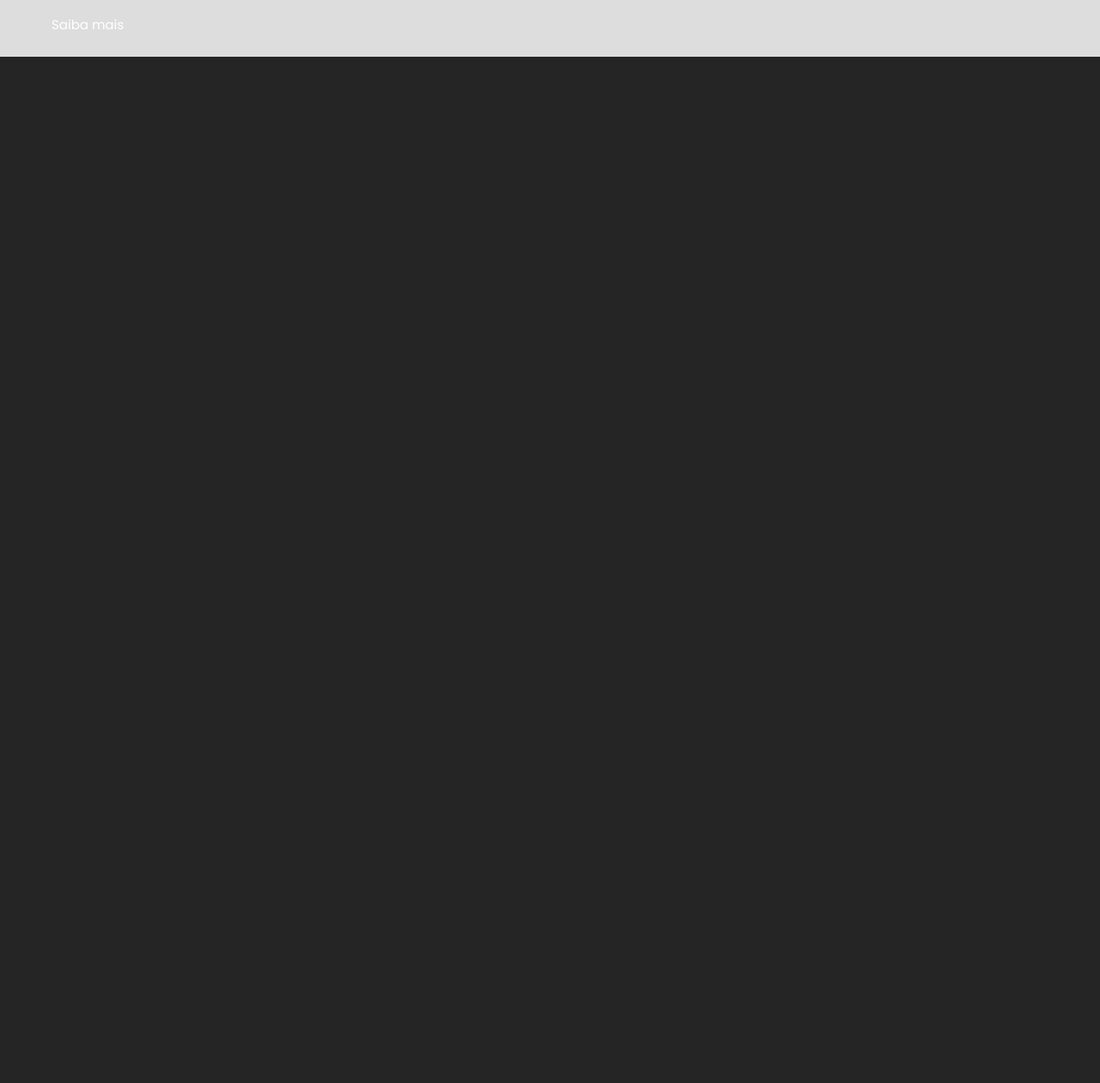
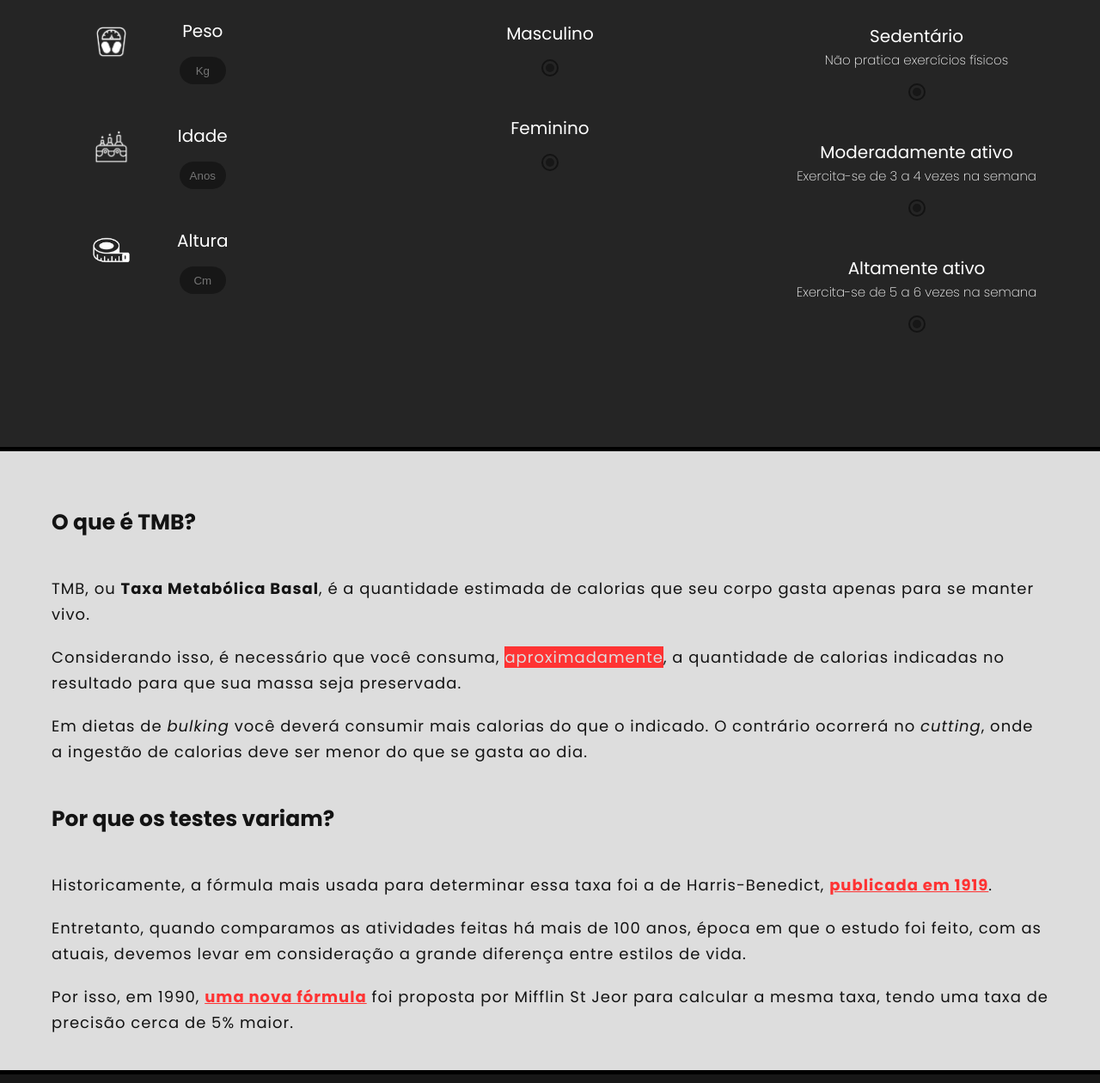
Before and after one commit to RafiMota/Projeto---Taxa-met.-Basal, a plain HTML site: page index.html in a window 1280 px wide. Shown: the part 319-1579 px from the top of the page at 86% size. Before the commit the page ends 800 px from the top, so only its background shows below. Drawn offline with Linux system fonts and the light colour scheme.

Commit message:
Arquivo anterior errado

```diff
--- a/index.html
+++ b/index.html
@@ -1,40 +1,192 @@
 <!DOCTYPE html>
 <html lang="en">
-
 	<head>
 		<meta charset="UTF-8" />
 		<meta http-equiv="X-UA-Compatible" content="IE=edge" />
 		<meta name="viewport" content="width=device-width, initial-scale=1.0" />
-	<title>Belle Fortitudine</title>
+		<title>Cálculo de Metabolismo Basal</title>
 		<link rel="stylesheet" href="CSS/reset.css" />
 		<link rel="stylesheet" href="CSS/style.css" />
 		<link rel="preconnect" href="https://fonts.googleapis.com" />
 		<link rel="preconnect" href="https://fonts.gstatic.com" crossorigin />
 		<link
 			href="https://fonts.googleapis.com/css2?family=Poppins:ital,wght@0,200;0,400;0,700;0,900;1,200;1,400;1,700;1,900&display=swap"
-		rel="stylesheet" />
+			rel="stylesheet"
+		/>
 		<link rel="icon" type="image/x-icon" href="assets/logo site.png" />
-	<script src="https://kit.fontawesome.com/31f7226351.js" crossorigin="anonymous"></script>
 	</head>
 
 	<body>
 		<header>
-		<a href="#"><span id="fortitudine">Belle Fortitudine</span></a>
-		<nav>
-			<li><a href="#a_cidade">A Cidade</a></li>
-			<li><a href="#contato">Contato</a></li>
-			<li><a href="#galeria">Galeria</a></li>
-			<li><a href="#visitar">Visitar</a></li>
-		</nav>
+			<h1>Calculadora de TMB</h1>
+			<h2>Um projeto do <span class="gradient"> Rafí.</span></h2>
 		</header>
 
-	<section class="hero">
-		<h1>Conheça o paraíso alencarino</h1>
-		<h3>"Gastronomia, cultura e diversão."</h3>
-		<a class="btn" href="">Saiba mais</a>
+		<hr class="divider_dark" />
+
+		<main>
+			<form action="main.js" method="post">
+				<div class="coluna" id="coluna1">
+					<h3><span class="bold">1°</span> Informe suas medidas</h3>
+					<span><img src="assets/peso - tema escuro.png" alt="" /></span>
+					<label>Peso</label>
+					<input
+						id="peso"
+						type="number"
+						placeholder="Kg"
+						onblur="attVal()"
+						min="1"
+						max="597"
+					/>
+					<span><img src="assets/idade - tema escuro.png" alt="" /></span>
+					<label>Idade</label>
+					<input
+						id="idade"
+						type="number"
+						placeholder="Anos"
+						onblur="attVal()"
+						min="1"
+						max="122"
+					/>
+					<span><img src="assets/altura - tema escuro.png" alt="" /></span>
+					<label>Altura</label>
+					<input
+						id="altura"
+						type="number"
+						placeholder="Cm"
+						onblur="attVal()"
+						min="1"
+						max="251"
+					/>
+				</div>
+
+				<hr class="divider_dark_mobile" />
+
+				<div class="coluna" id="coluna2">
+					<h3><span class="bold">2°</span> Informe seu gênero</h3>
+
+					<label>Masculino</label>
+					<input
+						type="radio"
+						class="radio_input"
+						name="genero"
+						value="masculino"
+						maxlength="3"
+						onclick="attVal()"
+					/>
+					<label>Feminino</label>
+					<input
+						type="radio"
+						class="radio_input"
+						name="genero"
+						value="feminino"
+						maxlength="3"
+						onclick="attVal()"
+					/>
+				</div>
+
+				<hr class="divider_dark_mobile" />
+
+				<div class="coluna" id="coluna3">
+					<h3><span class="bold">3°</span> Informe seu nível de atividade</h3>
+					<label>Sedentário</label>
+					<p>Não pratica exercícios físicos</p>
+					<input
+						type="radio"
+						class="radio_input"
+						name="atividade"
+						value="1.1"
+						maxlength="3"
+						onclick="attVal()"
+					/>
+					<label>Moderadamente ativo</label>
+					<p>Exercita-se de 3 a 4 vezes na semana</p>
+					<input
+						type="radio"
+						class="radio_input"
+						name="atividade"
+						value="1.4"
+						maxlength="3"
+						onclick="attVal()"
+					/>
+					<label>Altamente ativo</label>
+					<p>Exercita-se de 5 a 6 vezes na semana</p>
+					<input
+						type="radio"
+						class="radio_input"
+						name="atividade"
+						value="1.6"
+						maxlength="3"
+						onclick="attVal()"
+					/>
+				</div>
+
+				<hr class="divider_dark_mobile" />
+			</form>
+			<p id="resultadohidden">.</p>
+			<!-- <p id="resultado"><p id="num_resultado" class="marcatexto"></p></p> -->
+			<p id="resultado"></p>
+			<span id="num_resultado" class="marcatexto"></span>
+		</main>
+
+		<hr class="divider_dark" />
+
+		<section>
+			<h2>O que é TMB?</h2>
+			<p>
+				TMB, ou <span class="bold"> Taxa Metabólica Basal</span>, é a quantidade
+				estimada de calorias que seu corpo gasta apenas para se manter vivo.
+			</p>
+			<p>
+				Considerando isso, é necessário que você consuma,
+				<span class="marcatexto">aproximadamente</span>, a quantidade de calorias
+				indicadas no resultado para que sua massa seja preservada.
+			</p>
+			<p>
+				Em dietas de <span class="italic">bulking</span> você deverá consumir mais
+				calorias do que o indicado. O contrário ocorrerá no
+				<span class="italic">cutting</span>, onde a ingestão de calorias deve ser
+				menor do que se gasta ao dia.
+			</p>
+
+			<h2>Por que os testes variam?</h2>
+			<p>
+				Historicamente, a fórmula mais usada para determinar essa taxa foi a de
+				Harris-Benedict,
+				<a href="https://www.ncbi.nlm.nih.gov/pmc/articles/PMC1091498/"
+					>publicada em 1919</a
+				>.
+			</p>
+			<p>
+				Entretanto, quando comparamos as atividades feitas há mais de 100 anos,
+				época em que o estudo foi feito, com as atuais, devemos levar em
+				consideração a grande diferença entre estilos de vida.
+			</p>
+			<p>
+				Por isso, em 1990, <a href="https://academic.oup.com/ajcn/article-abstract/51/2/241/4695104?redirectedFrom=fulltext&login=false">uma nova fórmula</a> foi proposta por Mifflin St Jeor para calcular a mesma taxa,
+				tendo uma taxa de precisão cerca de 5% maior.
+			</p>
 		</section>
 
-	<script src="https://kit.fontawesome.com/31f7226351.js" crossorigin="anonymous"></script>
+		<hr class="divider_dark" />
+
+		<footer>
+			<!-- <span><img src="assets/instagram - tema escuro.png" alt="instagram logo"></span> -->
+			<a href="https://github.com/rafimota"
+				><img
+					src="assets/github - tema escuro.png"
+					alt="github logo"
+					id="github-logo"
+				/>rafimota</a
+			>
+			<a href="https://instagram.com/rafimota"
+				><img
+					src="assets/instagram - tema escuro.png"
+					alt="instagram logo"
+					id="instagram-logo"
+				/>@rafimota</a
+			>
+		</footer>
+		<script src="main.js"></script>
 	</body>
-
 </html>
```
Lines whose indentation alone changed are shown as unchanged.
